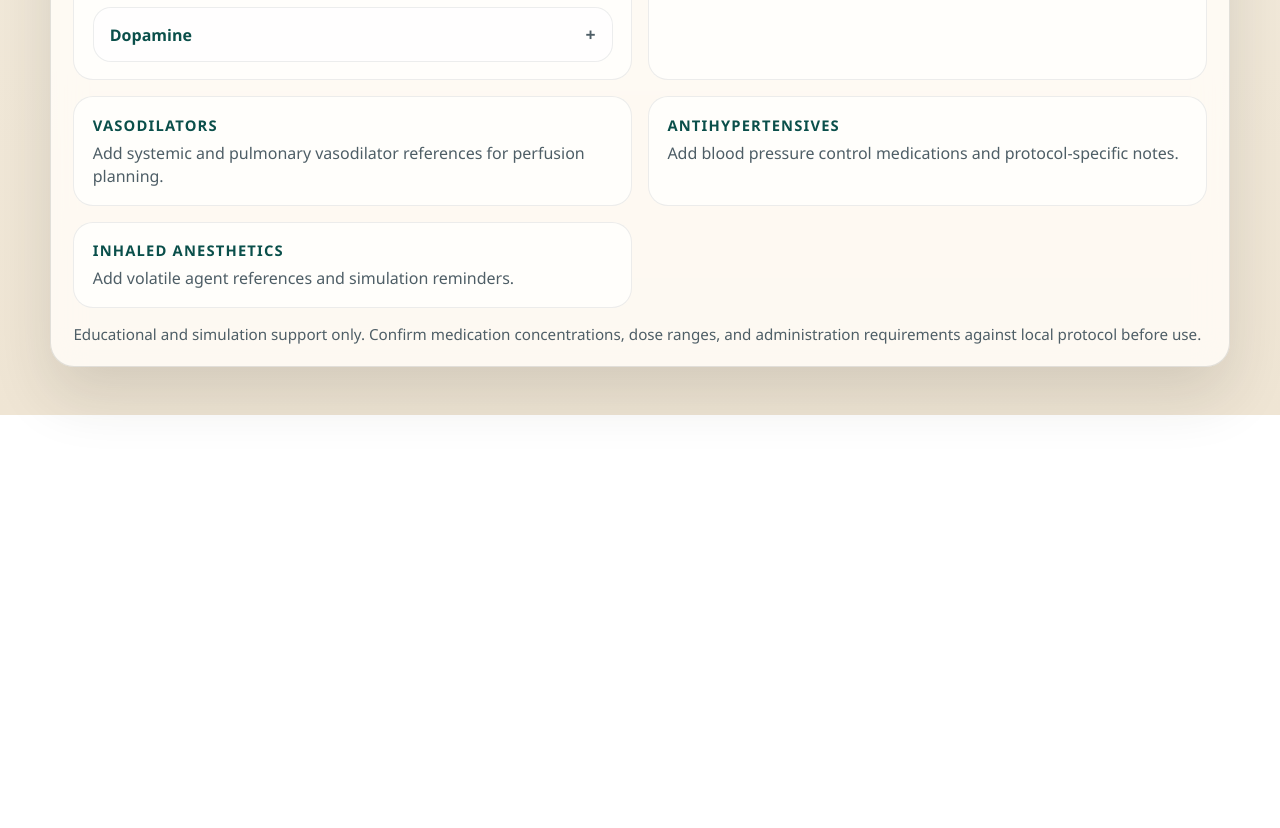
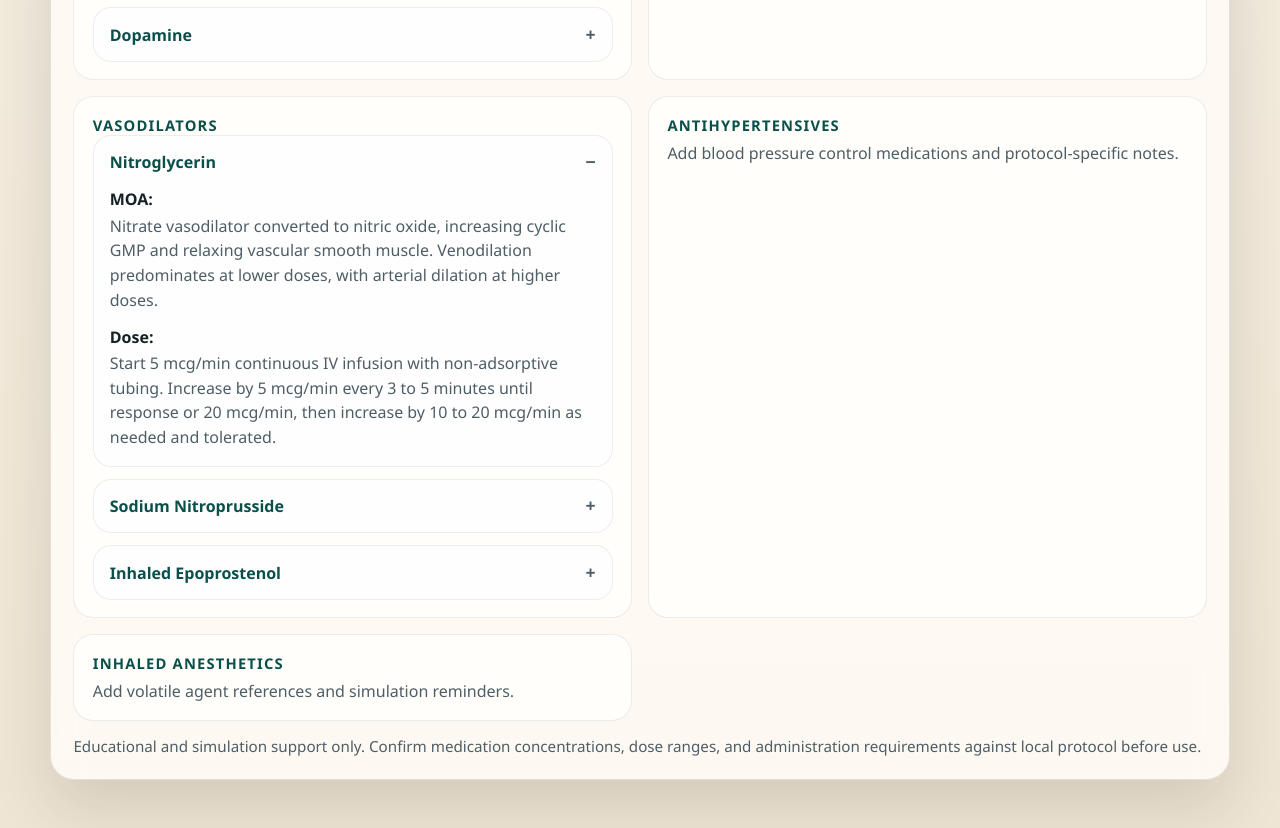
Before and after one commit to mydo650/CPB-Perfusion-Tool, a plain HTML site: page drug-library.html in a window 1280 px wide. Shown: the part 1680-2508 px from the top of the page. Before the commit the page ends 2095 px from the top, so only its background shows below. Drawn offline with Linux system fonts and the light colour scheme.

Commit message:
Added Vasodilators

```diff
--- a/drug-library.html
+++ b/drug-library.html
@@ -286,7 +286,47 @@
             </article>
             <article class="result-card" id="vasodilators">
               <p class="result-label">Vasodilators</p>
-              <p class="result-status">Add systemic and pulmonary vasodilator references for perfusion planning.</p>
+              <div class="drug-accordion">
+                <details class="drug-item" open>
+                  <summary class="drug-summary">Nitroglycerin</summary>
+                  <dl class="drug-detail-list">
+                    <div>
+                      <dt>MOA:</dt>
+                      <dd>Nitrate vasodilator converted to nitric oxide, increasing cyclic GMP and relaxing vascular smooth muscle. Venodilation predominates at lower doses, with arterial dilation at higher doses.</dd>
+                    </div>
+                    <div>
+                      <dt>Dose:</dt>
+                      <dd>Start 5 mcg/min continuous IV infusion with non-adsorptive tubing. Increase by 5 mcg/min every 3 to 5 minutes until response or 20 mcg/min, then increase by 10 to 20 mcg/min as needed and tolerated.</dd>
+                    </div>
+                  </dl>
+                </details>
+                <details class="drug-item">
+                  <summary class="drug-summary">Sodium Nitroprusside</summary>
+                  <dl class="drug-detail-list">
+                    <div>
+                      <dt>MOA:</dt>
+                      <dd>Direct arterial and venous vasodilator that releases nitric oxide, reducing systemic vascular resistance, preload, and afterload.</dd>
+                    </div>
+                    <div>
+                      <dt>Dose:</dt>
+                      <dd>Start 0.3 mcg/kg/min continuous IV infusion and titrate to blood pressure response. Usual range is about 0.5 to 10 mcg/kg/min; maximum-rate infusions should be brief because of cyanide and thiocyanate toxicity risk.</dd>
+                    </div>
+                  </dl>
+                </details>
+                <details class="drug-item">
+                  <summary class="drug-summary">Inhaled Epoprostenol</summary>
+                  <dl class="drug-detail-list">
+                    <div>
+                      <dt>MOA:</dt>
+                      <dd>Prostacyclin analog that increases cyclic AMP in pulmonary vascular smooth muscle, producing pulmonary vasodilation and inhibiting platelet aggregation.</dd>
+                    </div>
+                    <div>
+                      <dt>Dose:</dt>
+                      <dd>Protocol-driven inhaled dose range is commonly 5 to 50 ng/kg/min, often started at 50 ng/kg/min for severe pulmonary hypertension or right ventricular failure and weaned to the lowest effective dose.</dd>
+                    </div>
+                  </dl>
+                </details>
+              </div>
             </article>
             <article class="result-card" id="antihypertensives">
               <p class="result-label">Antihypertensives</p>
```
Also changed, not shown: references.html (+4 -0 lines).
